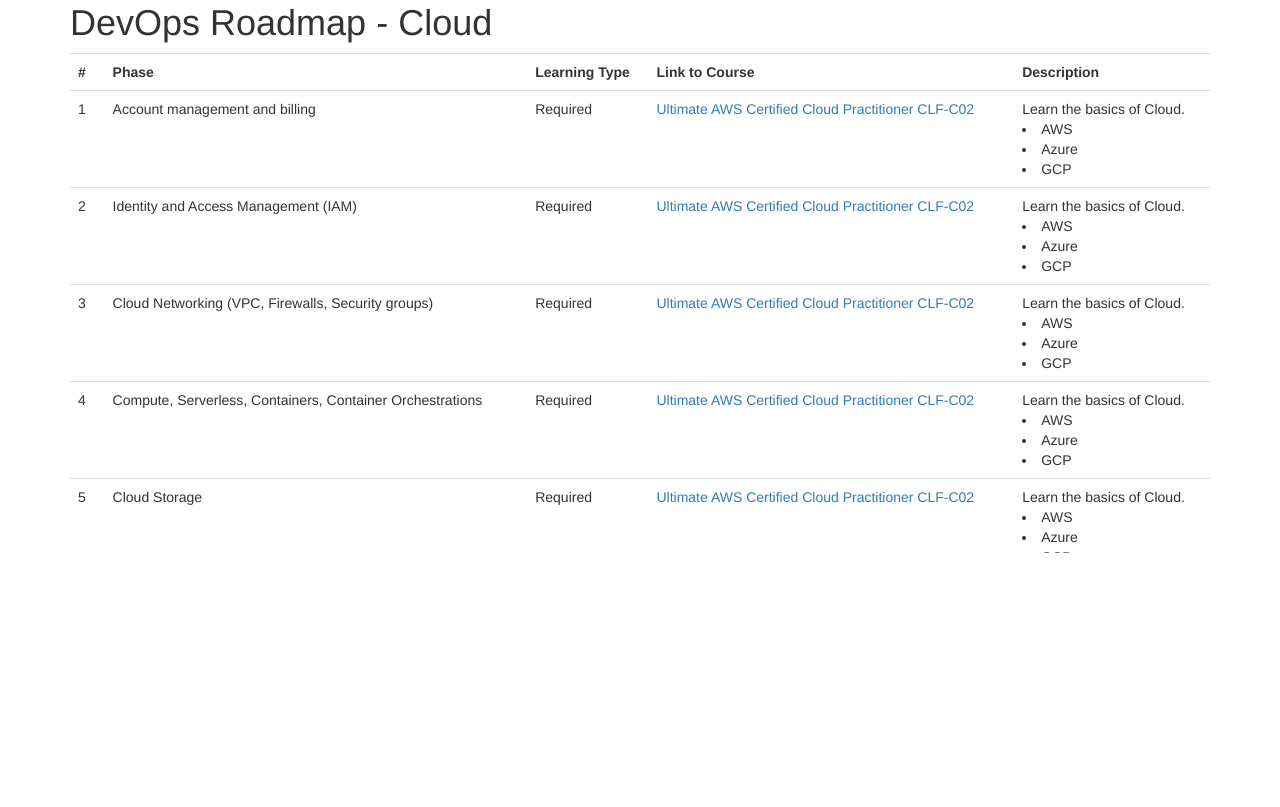
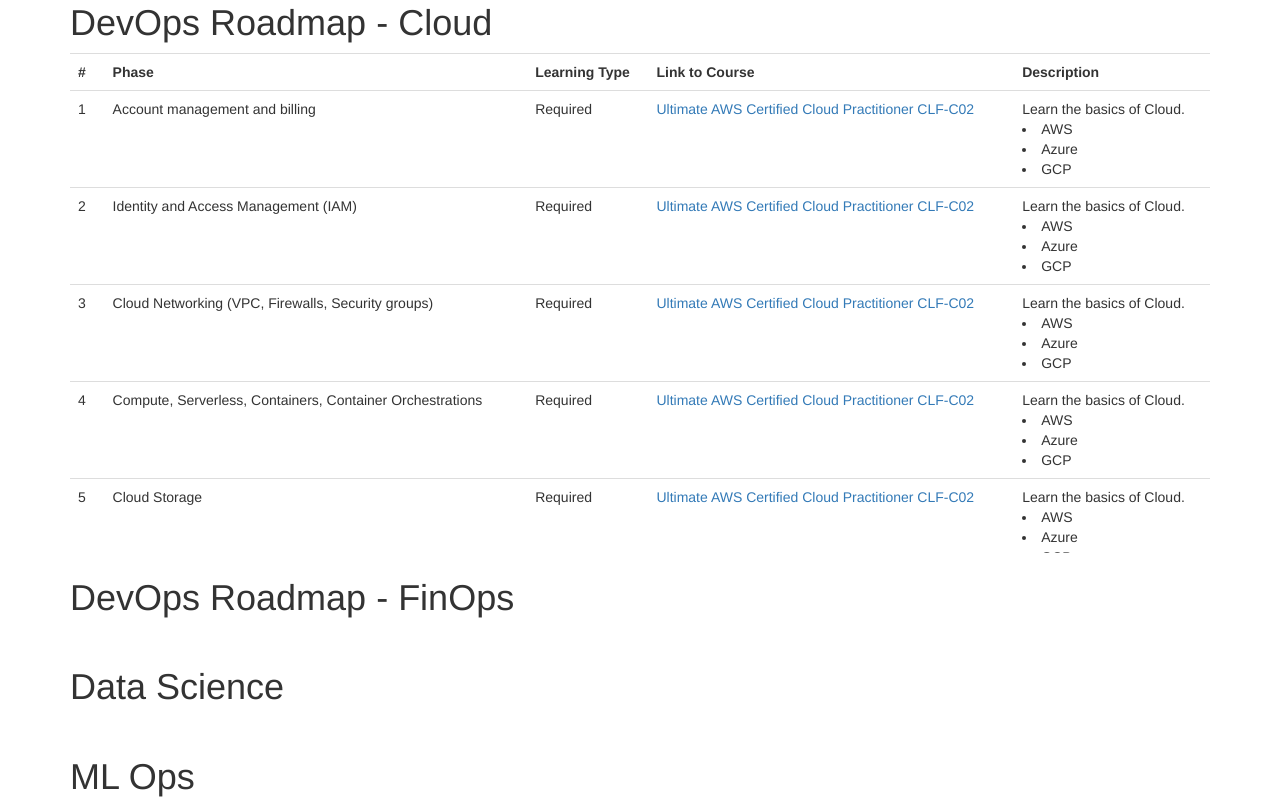
Before and after one commit to znisar/DevOps-Roadmap, a plain HTML site: page Index.html in a window 1280 px wide. Shown: the part 1585-2392 px from the top of the page. Before the commit the page ends 2143 px from the top, so only its background shows below. Drawn offline with nearby package versions, Linux system fonts and the light colour scheme.

Commit message:
Update Index.html

```diff
--- a/Index.html
+++ b/Index.html
@@ -140,6 +140,11 @@
 
         <br>
 
+        <H1> DevOps Roadmap - FinOps </H1>
+        <br>
+        <H1> Data Science </H1>
+        <br>
+        <H1> ML Ops </H1>
     </div>
 </body>
 
```
